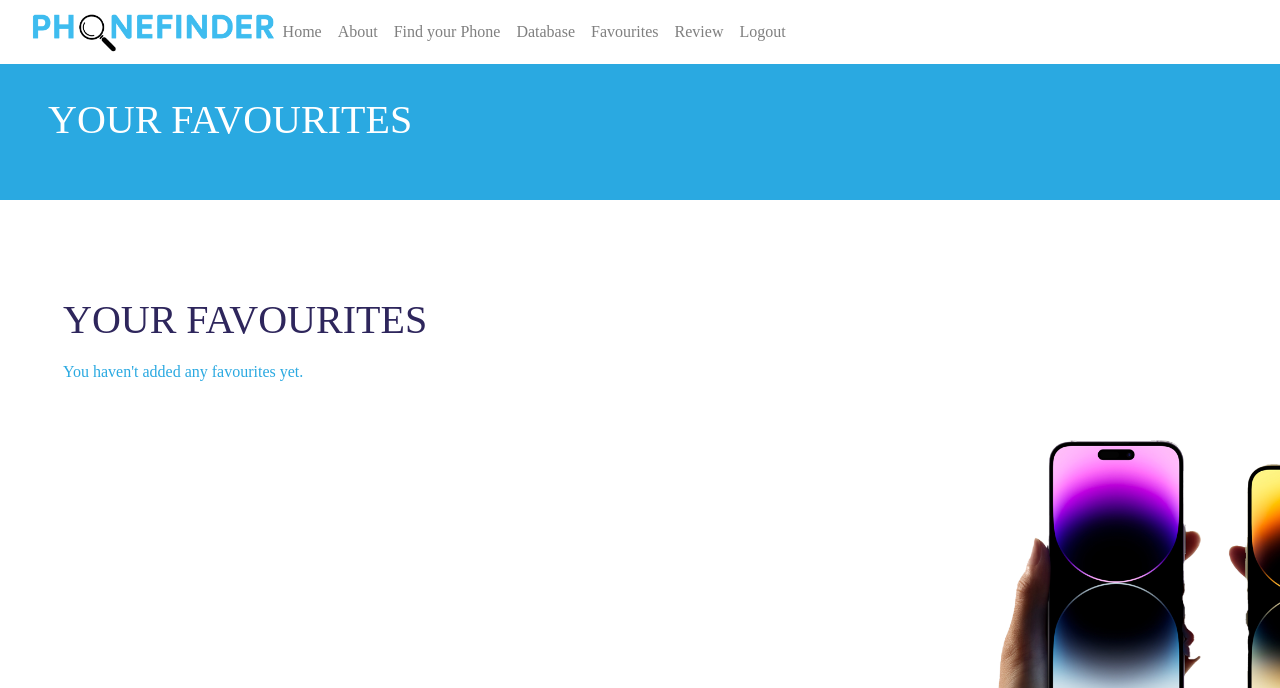
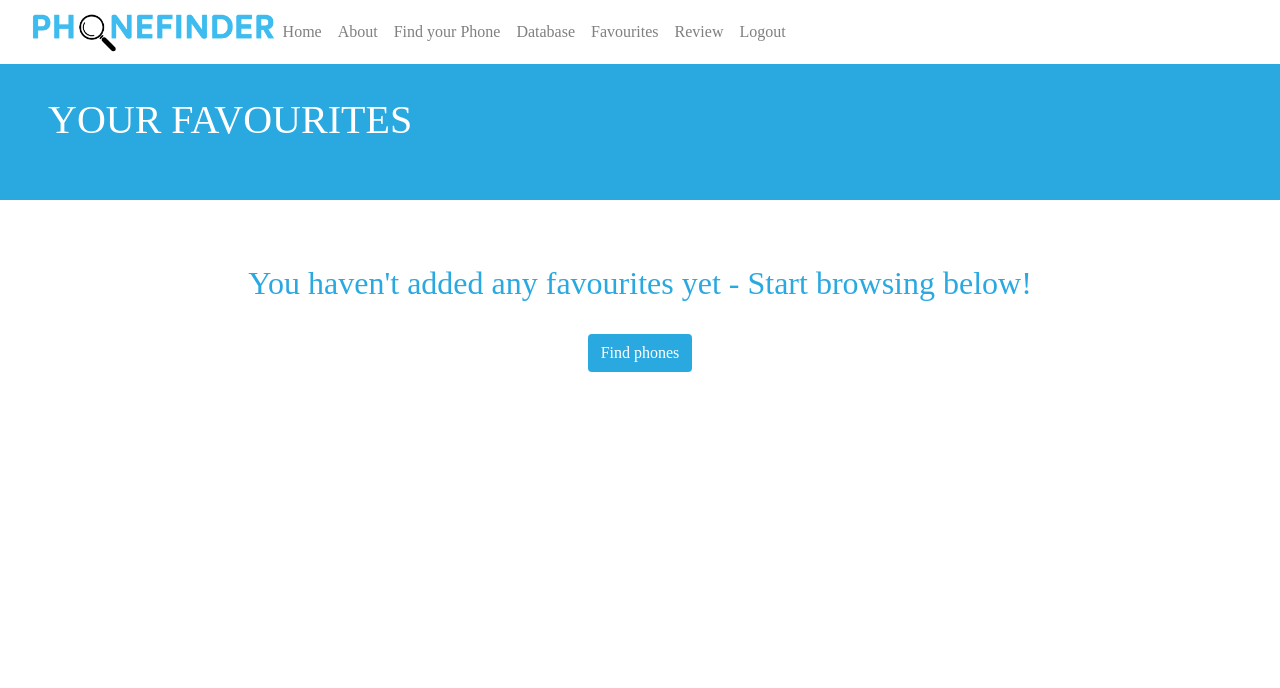
Before and after one commit to 2656327s/phonefinder, a Django app: page /phonefinder/favourites/ in a window 1280 px wide. Shown: the top 688 px of the page. Run offline with Django 3.2, Linux system fonts and the light colour scheme; the visitor is signed in with stand-in values (Sample User, id 1); data that the repository does not hold is empty; some libraries are stand-ins or nearby versions.

Commit message:
Restyled favourites template, and added favourites limit of 5 per user

```diff
--- a/phonefinder/app/views.py
+++ b/phonefinder/app/views.py
@@ -102,6 +102,17 @@ def homepageafterlogin(request):
 
 @login_required
 def add_favourite(request, phone_id):
+
+    # check if user has 5 favourites already
+    user_favourites = Favourite.objects.filter(user=request.user)
+    favourites_count = user_favourites.count()
+
+    if favourites_count >= 5:
+        oldest = user_favourites.order_by('id').first()
+        oldest.delete()
+
+
+    # Add new favourite
     favourite = Favourite(user=request.user, phone_id=phone_id)
     favourite.save()
 
--- a/phonefinder/templates/app/favourites.html
+++ b/phonefinder/templates/app/favourites.html
@@ -22,47 +22,84 @@
 	</div>
 </header>
 
-<!-- Background image -->
+
 <style>
-	body {
-	  background-image: url("{% static '/images/about/lefthero.png' %}");
-	  background-repeat: no-repeat;
-	  background-attachment: fixed;
-	  background-size: cover;
 
-	}
+    .card-deck {
+        display: flex;
+        flex-wrap: wrap;
+        justify-content: center;
+        gap: 1rem;
+    }
+
+    .blue-text {
+        color: #2aa9e1;
+    }
+
+    .card {
+        max-width: 250px;
+        margin: 0 auto;
+    }
+
+    .card-body {
+        display: flex;
+        flex-direction: column;
+    }
+
+    .card-footer {
+        margin-top: auto;
+        text-align: center;
+    }
+
 	</style>
 <div></div>
 <!-- Background image -->
 
 <div class="container-fluid">
-<br></br>
 
 
 
-<!------------Welcome Section------------>
+<!------------Card Deck------------>
 
 <div class="p-5">
 
 
 <body>
-	<strong><h1> YOUR FAVOURITES</h1></strong>
 
 	<div>
 
 		<p style= font-weight:100>
 
         {% if favourites %}
-            Your top 3 favourites!
-            <ul>
-        {% for favourite in favourites %}
-        <li>
-            <a href="{% url 'app:show_individual' manufacturer_slug=favourite.brand|slugify model_slug=favourite.name|slugify %}">{{ favourite.name }}</a>
-        </li>
-        {% endfor %}
-    </ul>
+
+            <h2 class="text-center blue-text">Your top 5 favourites!</h2>
+
+            <br>
+
+            <div class="card-deck">
+
+            {% for favourite in favourites %}
+            <div class="card">
+                <img class="card-img-top" src="{{ favourite.picture }}" alt="{{ favourite.name }}">
+                <div class="card-body">
+                    <h5 class="card-title blue-text">{{ favourite.name }}</h5>
+                    <p class="card-text">
+                    </p>
+                </div>
+                <div class="card-footer">
+                    <a class="btn btn-info" href="{% url 'app:show_individual' manufacturer_slug=favourite.brand|slugify model_slug=favourite.name|slugify %}" role="button">View</a>
+                </div>
+            </div>
+            {% endfor %}
+
+            </div>
+
     {% else %}
-    <p>You haven't added any favourites yet.</p>
+    <h2 class="text-center blue-text">You haven't added any favourites yet - Start browsing below!</h2>
+            <br>
+            <div class="text-center">
+        <a class="btn btn-info" href="{% url 'app:find' %}" role="button">Find phones</a>
+    </div>
     {% endif %}
 		<p>
 
```
